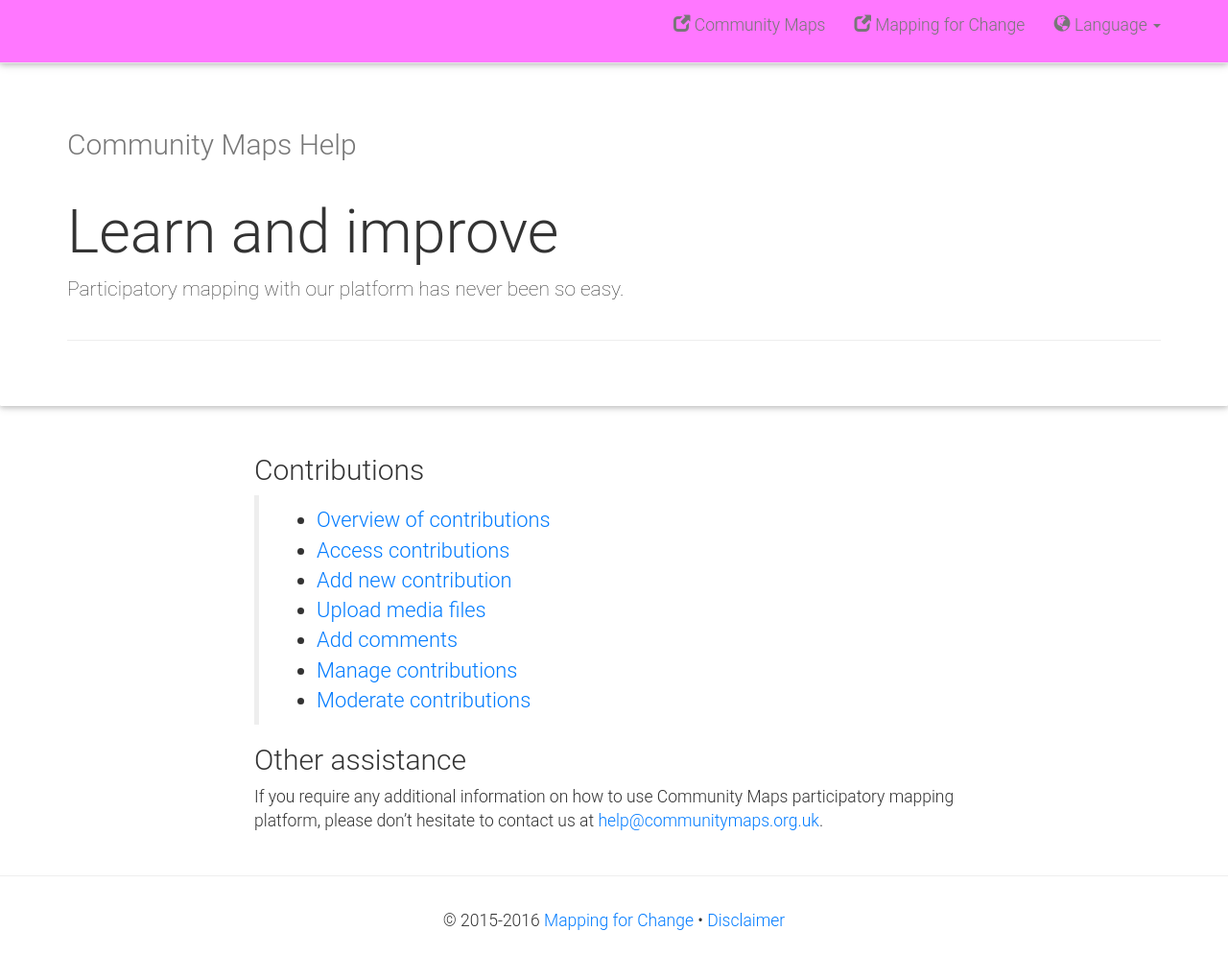
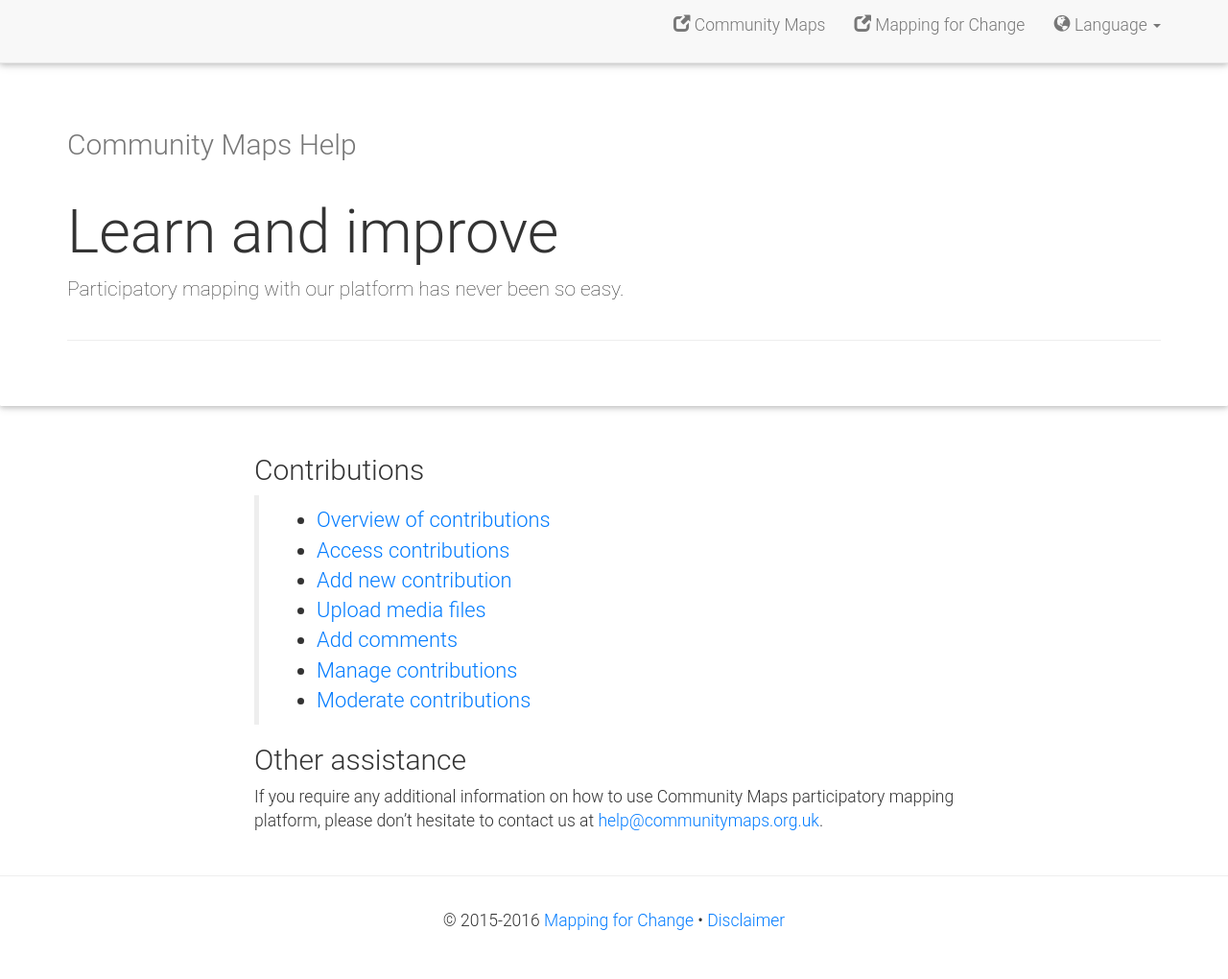
Before and after one commit to cbaldock/communitymaps-help, a Jekyll site: the page built from _en/index.md, in a window 1280 px wide. Shown: the whole page at 96% size. Built offline with Jekyll 4.4.1, drawn with Linux system fonts in a browser that asks for light colours; nearby versions of some CDN libraries.

Commit message:
Lighter grey (fix)

```diff
--- a/_layouts/default.html
+++ b/_layouts/default.html
@@ -50,7 +50,7 @@
 
       .navbar-default {
         margin: 0;
-        background-color: #f7f;
+        background-color: #f7f7f;
       }
     </style>
   </head>
```
